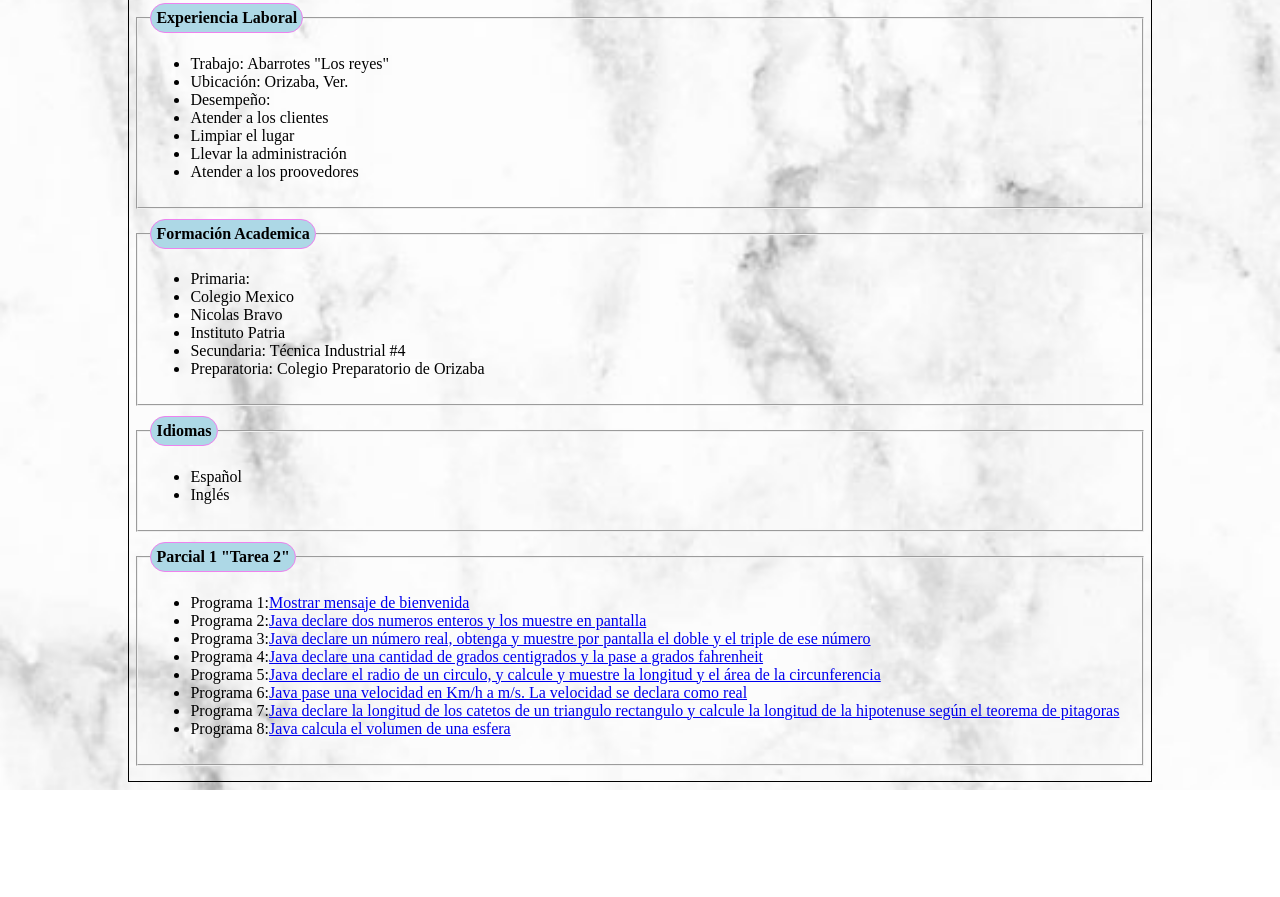
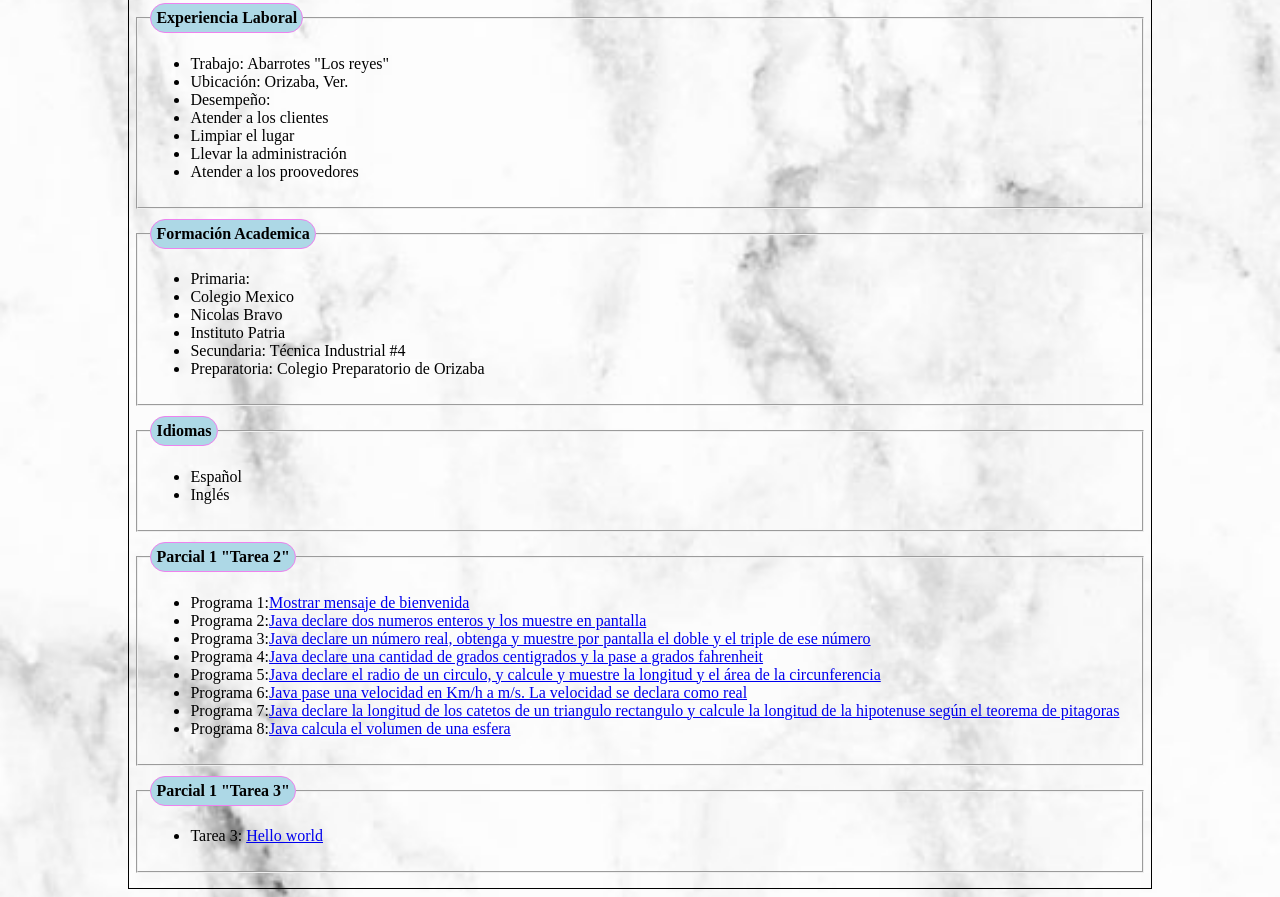
Before and after one commit to Amacovema/Amacovema.github.io, a plain HTML site: page index.html in a window 1280 px wide. Shown: the part 904-1801 px from the top of the page. Before the commit the page ends 1694 px from the top, so only its background shows below. Drawn offline with Linux system fonts and the light colour scheme.

Commit message:
cambios a la página

```diff
--- a/index.html
+++ b/index.html
@@ -126,6 +126,13 @@
 			<li>Programa 8:<a href="https://raw.githubusercontent.com/Amacovema/Amacovema.github.io/main/Parcial1/1_8.png">Java calcula el volumen de una esfera</a></li>
 		</ul>
 	</fieldset>
+
+	<fieldset>
+		<legend>Parcial 1 "Tarea 3"</legend>
+		<ul>
+			<li>Tarea 3: <a href="https://raw.githubusercontent.com/Amacovema/Amacovema.github.io/main/Parcial1/tarea3/HelloWorld.java">Hello world</a></li>
+		</ul>
+	</fieldset>
 	</div>
 
 </body>
```
